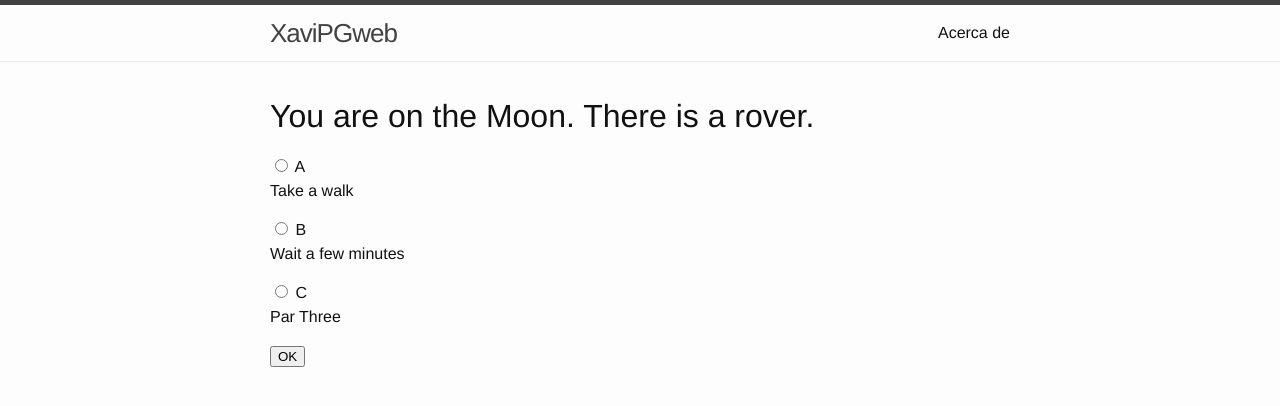
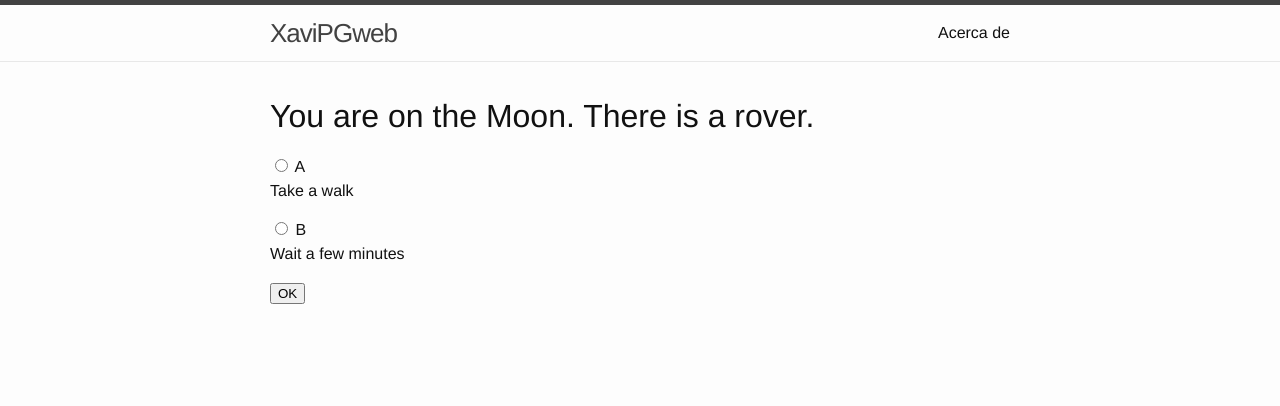
Before and after one commit to xavipgweb/xavipgweb.github.io, a Jekyll site: the page built from index.html, in a window 1280 px wide. Shown: the top 406 px of the page. Built offline with Jekyll 4.4.1, drawn with Linux system fonts in a browser that asks for light colours.

Commit message:
Update index.html

```diff
--- a/index.html
+++ b/index.html
@@ -11,8 +11,6 @@ layout: default
   <p id = "paruno">Par One</p>
   <input type="radio" id="rad2" name="options" value="other"> B
   <p id = "partwo">Par Two</p>
-  <input type="radio" id="rad3" name="options" value="other"> C
-  <p id = "parthree">Par Three</p>
   </form>
 
   <button onclick="ok()">OK</button>
```
